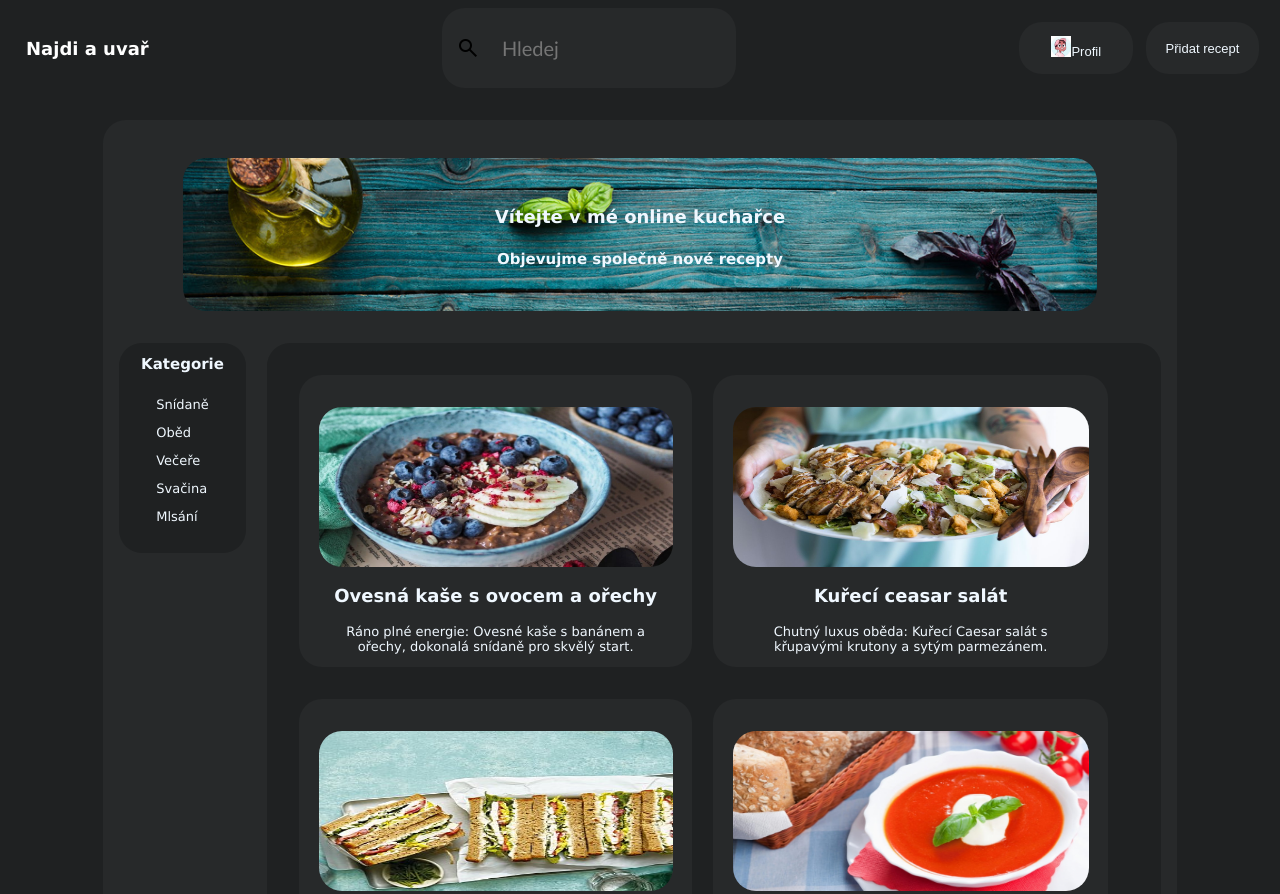
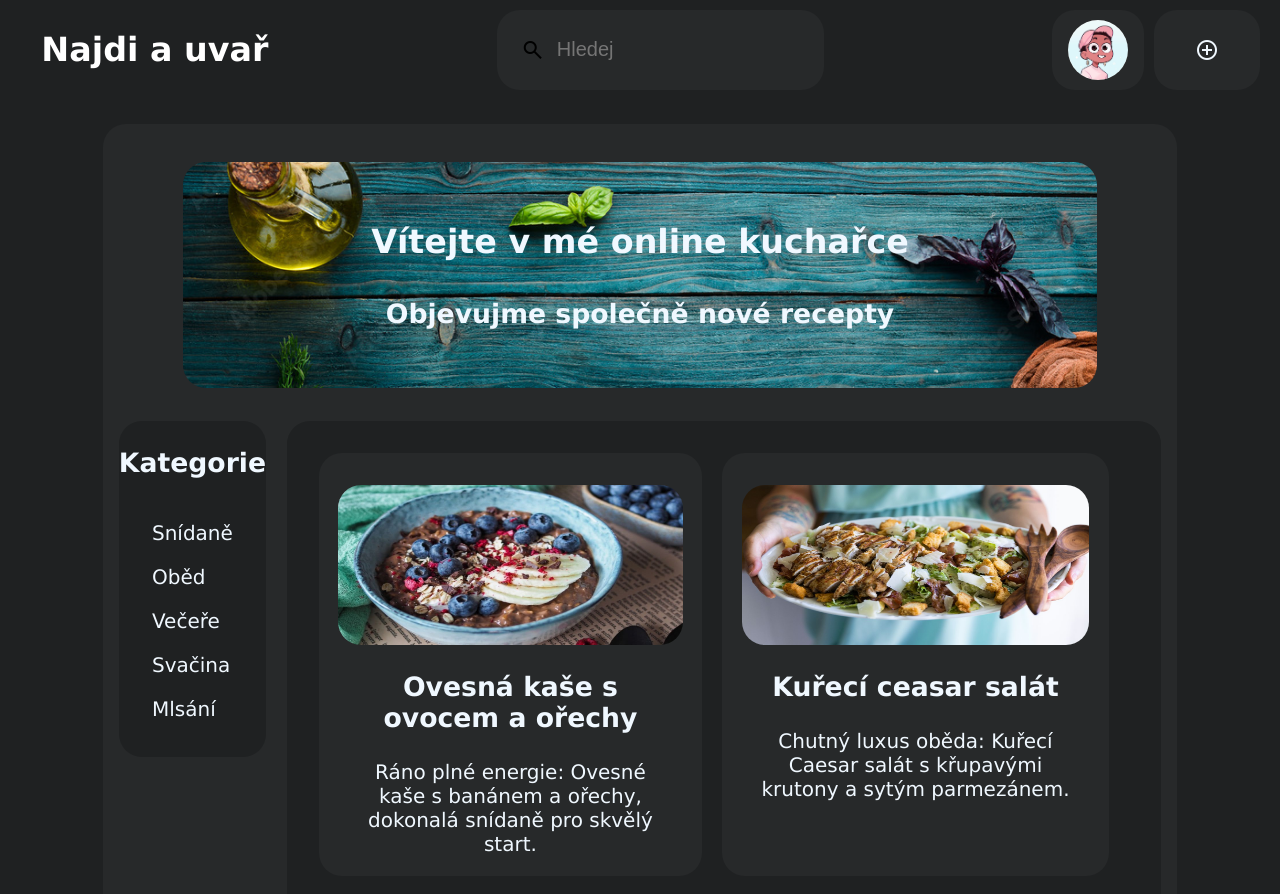
Before and after one commit to karolinatomas/receptar, a website: page index.html in a window 1280 px wide. Shown: the top 894 px of the page. Drawn offline with nearby package versions, Linux system fonts and the light colour scheme.

Commit message:
responzivní navbar
upravený navbar - responzivita a trochu přehlednější kód

```diff
--- a/index.css
+++ b/index.css
@@ -10,30 +10,32 @@ li,
 .ingredient {
   color: aliceblue;
   font-family: Verdana, Geneva, Tahoma, sans-serif;
-  font-size: 25px;
+}
+h1,
+h2 {
+  font-size: calc(25px + 0.65104125vw);
+}
+p,
+li,
+#two_upper_buttons,
+#search_input {
+  font-size: calc(15px + 0.390625vw);
+}
+
+h3 {
+  font-size: calc(20px + 0.520833vw);
 }
 .mobileNav {
   display: none;
 }
+
+/*navigation*/
 #header {
   display: flex;
   justify-content: space-between;
   align-items: center;
-  height: fit-content;
   margin-bottom: 2em;
 }
-
-.buttons {
-  max-width: 20%;
-  display: flex;
-}
-
-#profile_button,
-#add_button {
-  width: 90%;
-  margin-right: 0.5em;
-}
-
 #search {
   display: flex;
   align-items: center;
@@ -45,18 +47,31 @@ li,
 }
 
 #search_input {
-  font-size: 16px;
-  font-family: "Gill Sans", "Gill Sans MT", Calibri, "Trebuchet MS", sans-serif;
-  margin-left: 0.5em;
-  width: 25em;
+  width: 20vw;
   padding-left: 3em;
-  font-size: 25px;
 }
-
 .link {
   width: 100%;
 }
+.buttons {
+  max-width: 20%;
+  display: flex;
+}
 
+#two_upper_buttons {
+  width: 90%;
+  margin-right: 0.1em;
+  display: flex;
+  align-items: center;
+  gap: 7%;
+  padding: 0 0.5em;
+}
+
+#button_photo {
+  width: 35%;
+  padding: 0 0.5em;
+  border-radius: 50%;
+}
 button,
 .button {
   border-radius: 23px;
@@ -64,13 +79,24 @@ button,
   border: none;
   height: 4em;
   color: aliceblue;
-  font-size: 25px;
 }
 .content {
   display: flex;
   flex-wrap: wrap;
   justify-content: center;
   margin: 0em 4em;
+}
+
+@media screen and (max-width: 1450px) {
+  #two_upper_buttons {
+    justify-content: center;
+  }
+  #btn_hide_text {
+    display: none;
+  }
+  #button_photo {
+    width: 3em;
+  }
 }
 
 /*index*/
@@ -92,7 +118,7 @@ button,
   padding-top: 8%;
 }
 
-.colorBackground {
+.color_background {
   margin: auto;
   background-color: #27292a;
   width: 85%;
@@ -143,9 +169,6 @@ button,
   top: 0;
 }
 
-#profile-photo {
-  width: 20%;
-}
 h1 {
   margin-left: 1em;
   color: white;
@@ -413,14 +436,6 @@ a:link {
 }
 
 @media screen and (max-width: 1680px) {
-  p,
-  h3 {
-    font-size: 18px;
-  }
-
-  h1 {
-    font-size: 23px;
-  }
   .recipes {
     width: 70%;
   }
@@ -466,18 +481,6 @@ a:link {
 }
 
 @media screen and (max-width: 1360px) {
-  p,
-  li,
-  button,
-  .button {
-    font-size: 13px;
-  }
-  h1 {
-    font-size: 18px;
-  }
-  h2 {
-    font-size: 15px;
-  }
   .recipes {
     grid-template-columns: auto auto;
     width: 100%;
@@ -523,7 +526,22 @@ a:link {
   }
 }
 
-@media screen and (max-width: 550px) {
+@media screen and (max-width: 768px) {
+  h1,
+  h2 {
+    font-size: calc(20px + 0.520833vw);
+  }
+
+  h3 {
+    font-size: calc(15px + 0.390625vw);
+  }
+  p,
+  li,
+  #two_upper_buttons,
+  #search_input {
+    font-size: calc(10px + 0, 260416);
+  }
+
   .main {
     width: 90%;
     margin: auto;
@@ -541,7 +559,7 @@ a:link {
   }
 
   .icon {
-    width: 20%;
+    width: 10%;
     cursor: pointer;
   }
   #myLinks {
--- a/index.html
+++ b/index.html
@@ -24,7 +24,7 @@
     <div class="main">
       <div id="header">
         <a href="index.html"> <h1>Najdi a uvař</h1></a>
-        <div class="search-button">
+
           <form id="search">
             <span class="material-symbols-outlined search_icon">search</span>
             <input
@@ -34,28 +34,32 @@
               placeholder="Hledej"
             />
           </form>
-        </div>
+
         <div class="buttons">
           <a class="link" href="profile.html">
-            <button class="button" id="profile_button">
-              <img id="profile-photo" src="profile_photo.jpg" />Profil
+            <button  id="two_upper_buttons">
+              <img id="button_photo" src="profile_photo.jpg" />
+              <span id="btn_hide_text">Profil</span>
             </button>
           </a>
           <a class="link" href="add_recipe.html">
-            <button class="button" id="add_button">Přidat recept</button>
+            <button  id="two_upper_buttons"><span id = "button_photo"class="material-symbols-outlined">
+              add_circle</span><span id="btn_hide_text">Přidat recept</span></button>
+
+              </span></button>
           </a>
         </div>
       </div>
-      <div class="colorBackground">
+      <div class="color_background">
         <div class="introduction">
           <div id="introduction">
-            <h3>Vítejte v mé online kuchařce</h3>
-            <h2>Objevujme společně nové recepty</h2>
+            <h2>Vítejte v mé online kuchařce</h3>
+            <h3>Objevujme společně nové recepty</h2>
           </div>
         </div>
         <div class="content">
           <div id="filtr">
-            <h2>Kategorie</h2>
+            <h3>Kategorie</h3>
             <ul class="list">
               <li>Snídaně</li>
               <li>Oběd</li>
```
